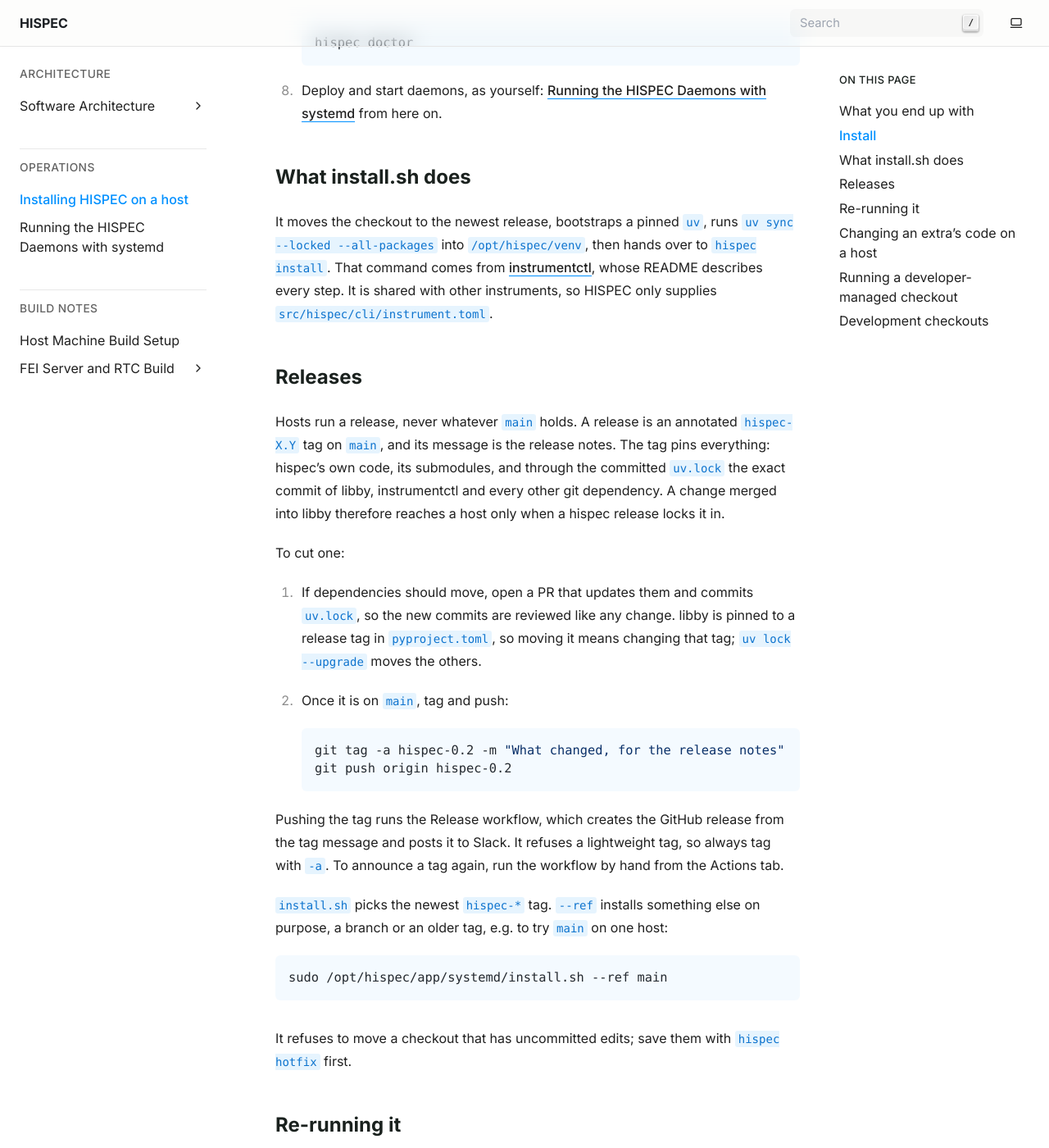
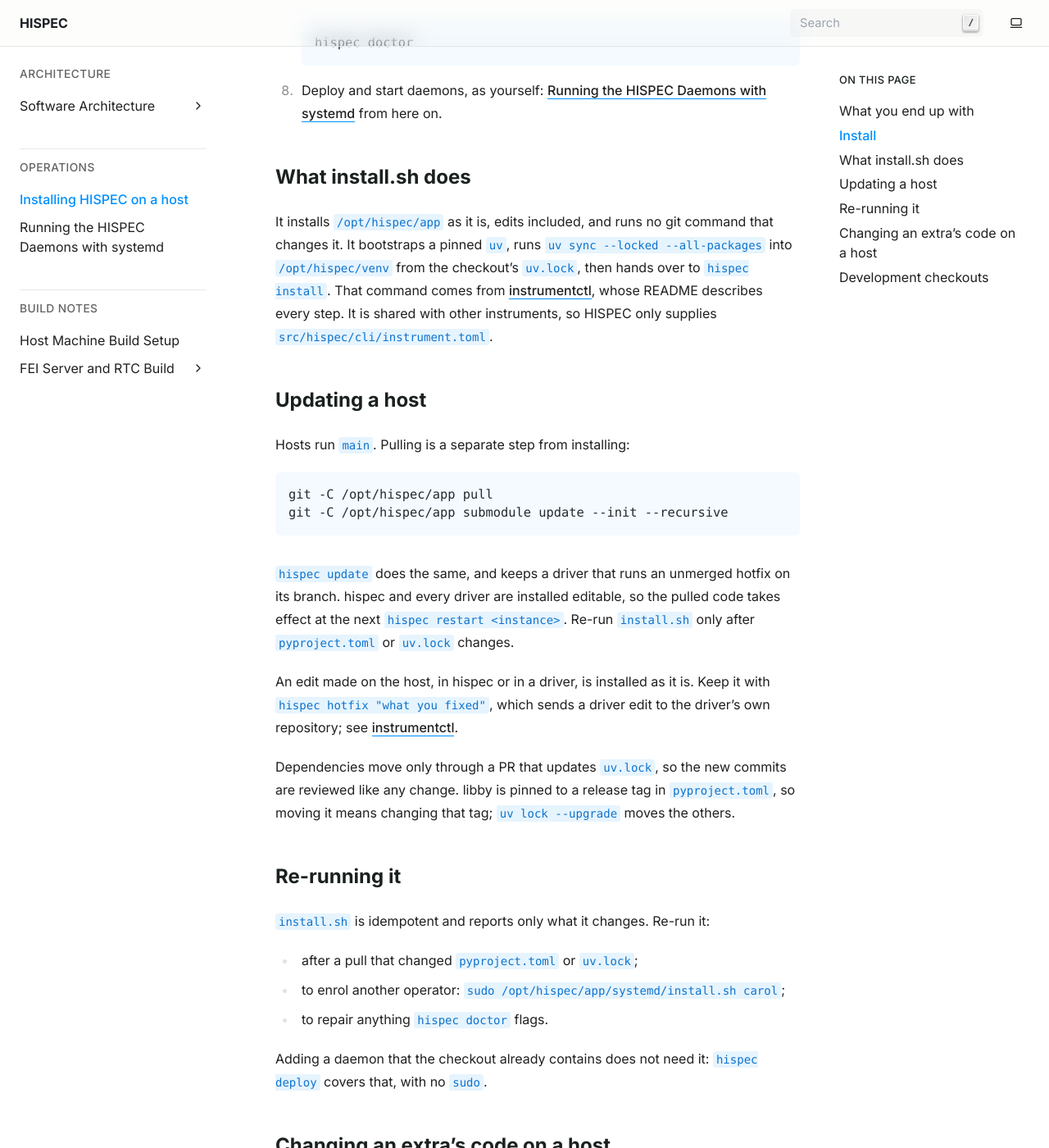
Before and after one commit to CaltechOpticalObservatories/hispec, a Sphinx documentation site: the page built from docs/install.md, in a window 1280 px wide and 1400 px high, scrolled down 2397 px. Shown: the whole window at 82% size. Built offline with Sphinx 7.4.7, drawn with Linux system fonts in a browser that asks for light colours; some of the changed text lies outside the part shown.

Commit message:
Install the checkout as it is and drop release tags

````diff
--- a/docs/install.md
+++ b/docs/install.md
@@ -99,59 +99,47 @@ activating anything.
 
 ## What install.sh does
 
-It moves the checkout to the newest release, bootstraps a pinned `uv`, runs
-`uv sync --locked --all-packages` into `/opt/hispec/venv`, then hands over to
-`hispec install`. That command comes from
+It installs `/opt/hispec/app` as it is, edits included, and runs no git command
+that changes it. It bootstraps a pinned `uv`, runs
+`uv sync --locked --all-packages` into `/opt/hispec/venv` from the checkout's
+`uv.lock`, then hands over to `hispec install`. That command comes from
 [instrumentctl](https://github.com/CaltechOpticalObservatories/instrumentctl#host-setup),
 whose README describes every step. It is shared with other instruments, so
 HISPEC only supplies `src/hispec/cli/instrument.toml`.
 
-## Releases
+## Updating a host
 
-Hosts run a release, never whatever `main` holds. A release is an annotated
-`hispec-X.Y` tag on `main`, and its message is the release notes. The tag
-pins everything: hispec's own code, its submodules, and through the committed
-`uv.lock` the exact commit of libby, instrumentctl and every other git
-dependency. A change merged into libby therefore reaches a host only when a
-hispec release locks it in.
-
-To cut one:
-
-1. If dependencies should move, open a PR that updates them and commits
-   `uv.lock`, so the new commits are reviewed like any change. libby is pinned
-   to a release tag in `pyproject.toml`, so moving it means changing that tag;
-   `uv lock --upgrade` moves the others.
-2. Once it is on `main`, tag and push:
-
-   ```bash
-   git tag -a hispec-0.2 -m "What changed, for the release notes"
-   git push origin hispec-0.2
-   ```
-
-Pushing the tag runs the Release workflow, which creates the GitHub release
-from the tag message and posts it to Slack. It refuses a lightweight tag, so
-always tag with `-a`. To announce a tag again, run the workflow by hand from
-the Actions tab.
-
-`install.sh` picks the newest `hispec-*` tag. `--ref` installs something else
-on purpose, a branch or an older tag, e.g. to try `main` on one host:
+Hosts run `main`. Pulling is a separate step from installing:
 
 ```bash
-sudo /opt/hispec/app/systemd/install.sh --ref main
+git -C /opt/hispec/app pull
+git -C /opt/hispec/app submodule update --init --recursive
 ```
 
-It refuses to move a checkout that has uncommitted edits; save them with
-`hispec hotfix` first.
+`hispec update` does the same, and keeps a driver that runs an unmerged hotfix
+on its branch. hispec and every driver are installed editable, so the pulled
+code takes effect at the next `hispec restart <instance>`. Re-run `install.sh`
+only after `pyproject.toml` or `uv.lock` changes.
+
+An edit made on the host, in hispec or in a driver, is installed as it is.
+Keep it with `hispec hotfix "what you fixed"`, which sends a driver edit to
+the driver's own repository; see
+[instrumentctl](https://github.com/CaltechOpticalObservatories/instrumentctl#hotfixes).
+
+Dependencies move only through a PR that updates `uv.lock`, so the new commits
+are reviewed like any change. libby is pinned to a release tag in
+`pyproject.toml`, so moving it means changing that tag; `uv lock --upgrade`
+moves the others.
 
 ## Re-running it
 
 `install.sh` is idempotent and reports only what it changes. Re-run it:
 
-- to move the host to a new release;
+- after a pull that changed `pyproject.toml` or `uv.lock`;
 - to enrol another operator: `sudo /opt/hispec/app/systemd/install.sh carol`;
 - to repair anything `hispec doctor` flags.
 
-Adding a daemon that the running release already contains does not need it:
+Adding a daemon that the checkout already contains does not need it:
 `hispec deploy` covers that, with no `sudo`.
 
 ## Changing an extra's code on a host
@@ -186,40 +174,6 @@ request from the clone; pushing needs a GitHub account with access, since the
 deploy key only reads. To go back to the GitHub build, remove the clone and
 re-run `install.sh`.
 
-## Running a developer-managed checkout
-
-Sometimes a host has to run code that is not in a release yet, edited and
-pulled by a developer working on that host. `--local` makes `install.sh` leave
-the hispec checkout alone and install it as it is:
-
-```bash
-sudo /opt/hispec/app/systemd/install.sh --local
-```
-
-In this mode `install.sh` never pulls. It runs no `git fetch`, `pull`,
-`checkout` or `submodule update` in `/opt/hispec/app`, and it accepts
-uncommitted edits. Bringing in new commits is up to the developer:
-
-```bash
-git -C /opt/hispec/app pull
-git -C /opt/hispec/app submodule update --init --recursive
-```
-
-Dependencies are still installed exactly: the venv is synced with
-`uv sync --locked` from that checkout's `uv.lock`. hispec itself is installed
-editable, so an edit under `src/hispec` takes effect at the next
-`hispec restart <instance>`. Re-run `install.sh` only after `pyproject.toml` or
-`uv.lock` changes.
-
-The choice is recorded in `/etc/hispec/source`, so later runs, such as
-enrolling another operator, stay local without the flag. To go back to
-releases, commit or discard the edits, then pass a ref, which also clears the
-record:
-
-```bash
-sudo /opt/hispec/app/systemd/install.sh --ref hispec-X.Y
-```
-
 ## Development checkouts
 
 Your own clone for development is separate from all of this. Build it with
--- a/docs/operations/systemd.md
+++ b/docs/operations/systemd.md
@@ -248,11 +248,10 @@ doctor` reports anything deployed somewhere it does not belong. A host learns
 its own name from `/etc/hispec/host`, which the installer writes.
 
 Also add the row to the table in [Deployed instances](#deployed-instances) and
-to the inventory in {doc}`../architecture/daemons`. Merge it, cut a release
-(see {doc}`../install`), then on the host:
+to the inventory in {doc}`../architecture/daemons`. Merge it, then on the host:
 
 ```bash
-sudo /opt/hispec/app/systemd/install.sh       # moves the host to the new release
+git -C /opt/hispec/app pull
 hispec deploy <name>
 ```
 
@@ -417,17 +416,18 @@ The config is read at startup. Edit `/etc/hispec/<name>.yaml`, then
 
 ### Picking up code changes
 
-Hosts run releases, so a change reaches a host once it is in a release (see
+Hosts run `main`, installed editable, so pulling is enough (see
 {doc}`../install`):
 
 ```bash
-sudo /opt/hispec/app/systemd/install.sh       # moves the host to the newest release
+git -C /opt/hispec/app pull
+git -C /opt/hispec/app submodule update --init --recursive
 hispec restart <name>                # or: hispec restart fei
-hispec deploy --new                  # if the release added instances
+hispec deploy --new                  # if the pull added instances
 ```
 
-`install.sh --ref main` runs `main` instead, to try a change before it is
-released.
+Re-run `sudo /opt/hispec/app/systemd/install.sh` when the pull changed
+`pyproject.toml` or `uv.lock`.
 
 ## Deployed instances
 
````
Also changed, not shown: README.md (+3 -4 lines), 1 other file.
